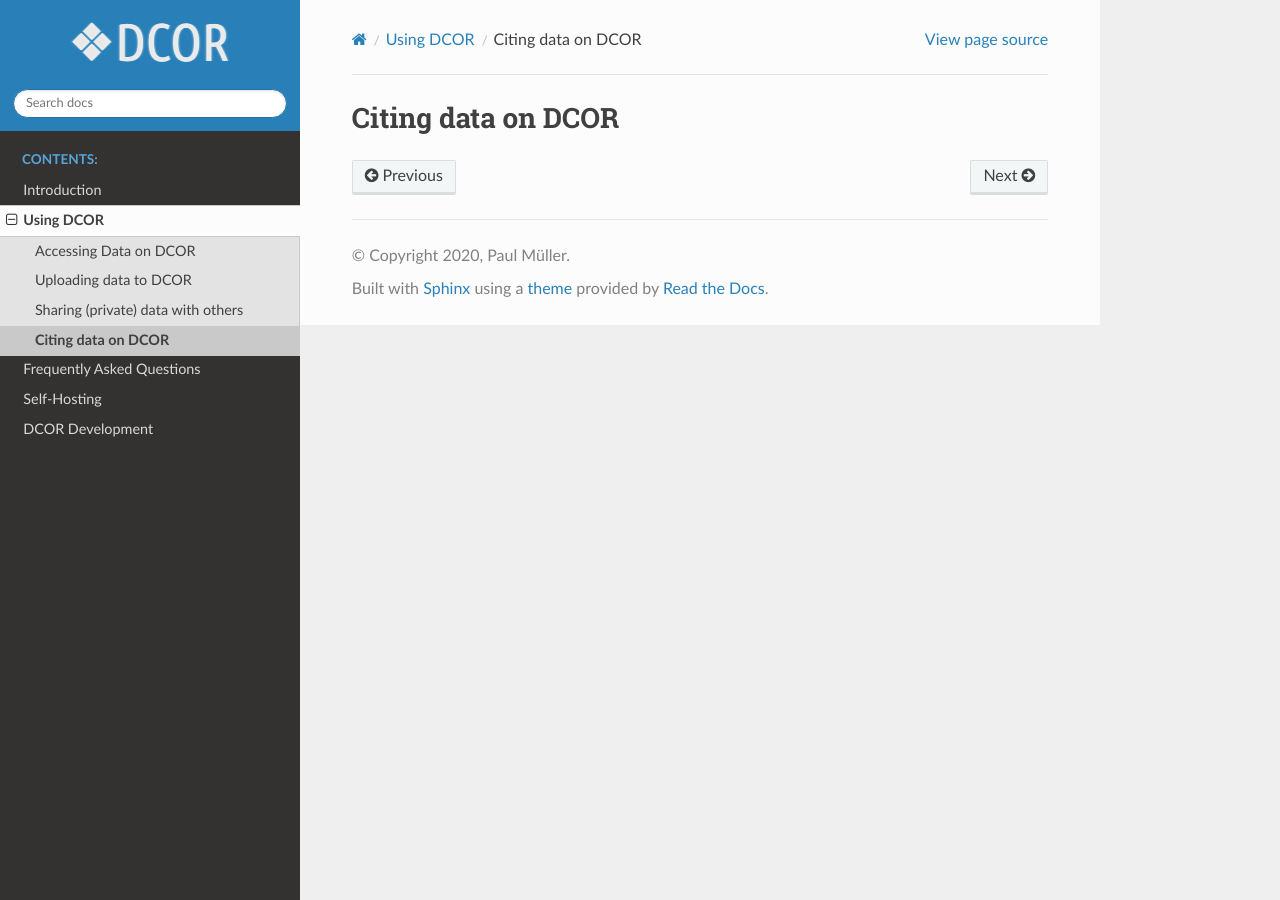
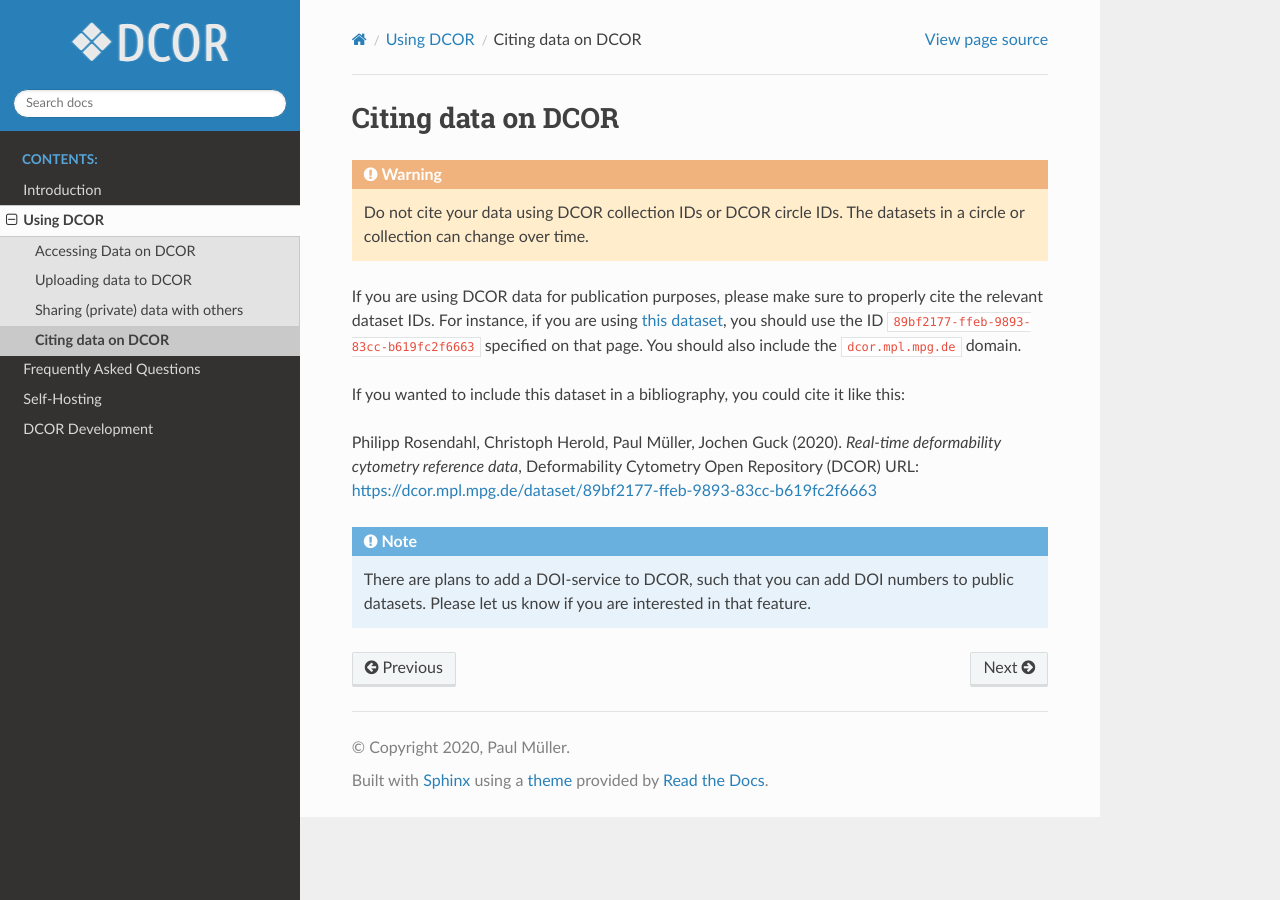
Before and after one commit to DCOR-dev/dcor-docs, a Sphinx documentation site: the page built from docs/sec_user_guide/cite.rst, in a window 1280 px wide. Built offline with Sphinx 7.4.7 and the Read the Docs theme 2.0.0, drawn with Linux system fonts in a browser that asks for light colours.

```diff
--- a/docs/sec_user_guide/cite.rst
+++ b/docs/sec_user_guide/cite.rst
@@ -1,3 +1,31 @@
+.. _sec_cite:
+
 ===================
 Citing data on DCOR
 ===================
+
+.. warning::
+
+    Do not cite your data using DCOR collection IDs or DCOR circle IDs.
+    The datasets in a circle or collection can change over time.
+
+If you are using DCOR data for publication purposes, please make sure
+to properly cite the relevant dataset IDs. For instance, if you are
+using `this dataset <https://dcor.mpl.mpg.de/dataset/figshare-7771184-v2>`_,
+you should use the ID ``89bf2177-ffeb-9893-83cc-b619fc2f6663``
+specified on that page. You should also include the ``dcor.mpl.mpg.de`` domain.
+
+If you wanted to include this dataset in a bibliography, you could cite it
+like this:
+
+Philipp Rosendahl, Christoph Herold, Paul Müller, Jochen Guck (2020).
+*Real-time deformability cytometry reference data*,
+Deformability Cytometry Open Repository (DCOR)
+URL: https://dcor.mpl.mpg.de/dataset/89bf2177-ffeb-9893-83cc-b619fc2f6663
+
+
+.. note::
+
+    There are plans to add a DOI-service to DCOR, such that you can
+    add DOI numbers to public datasets. Please let us know if you are
+    interested in that feature.
```
Also changed, not shown: docs/sec_user_guide/share.rst (+22 -3 lines).
